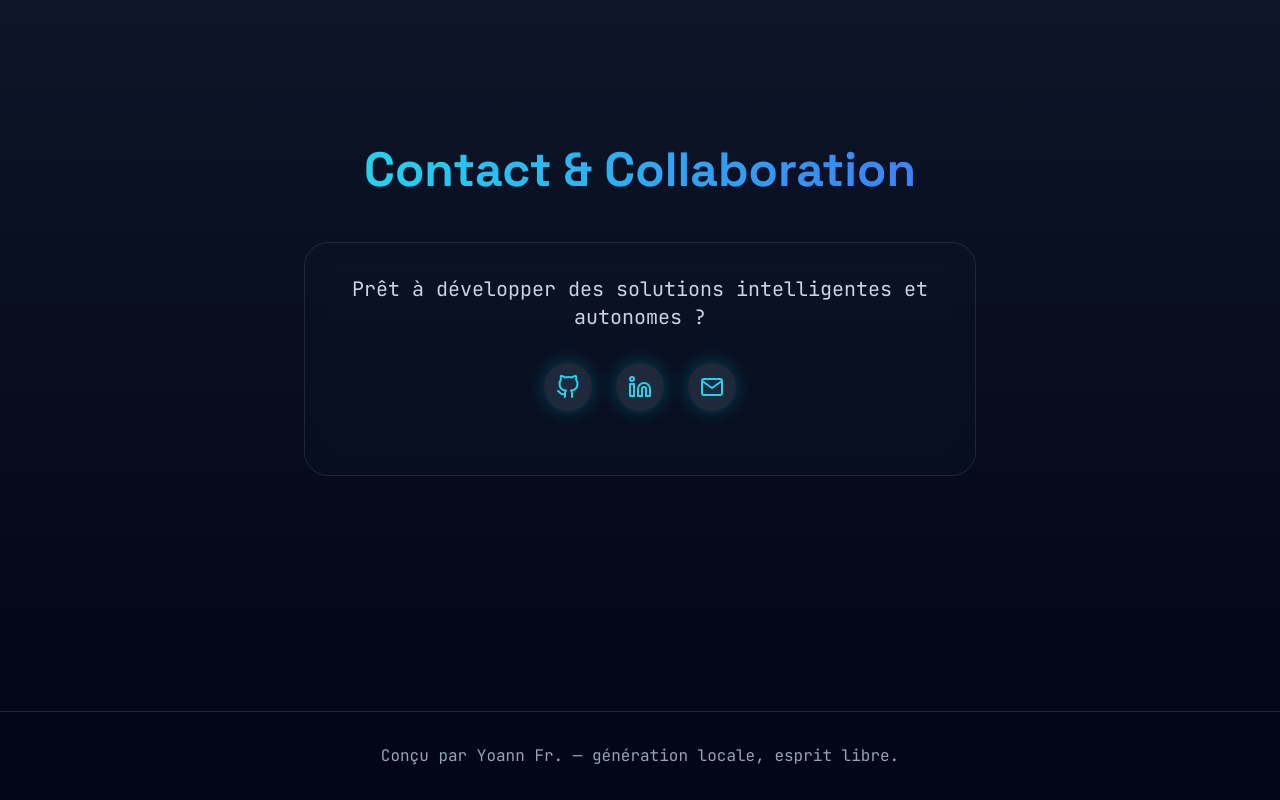
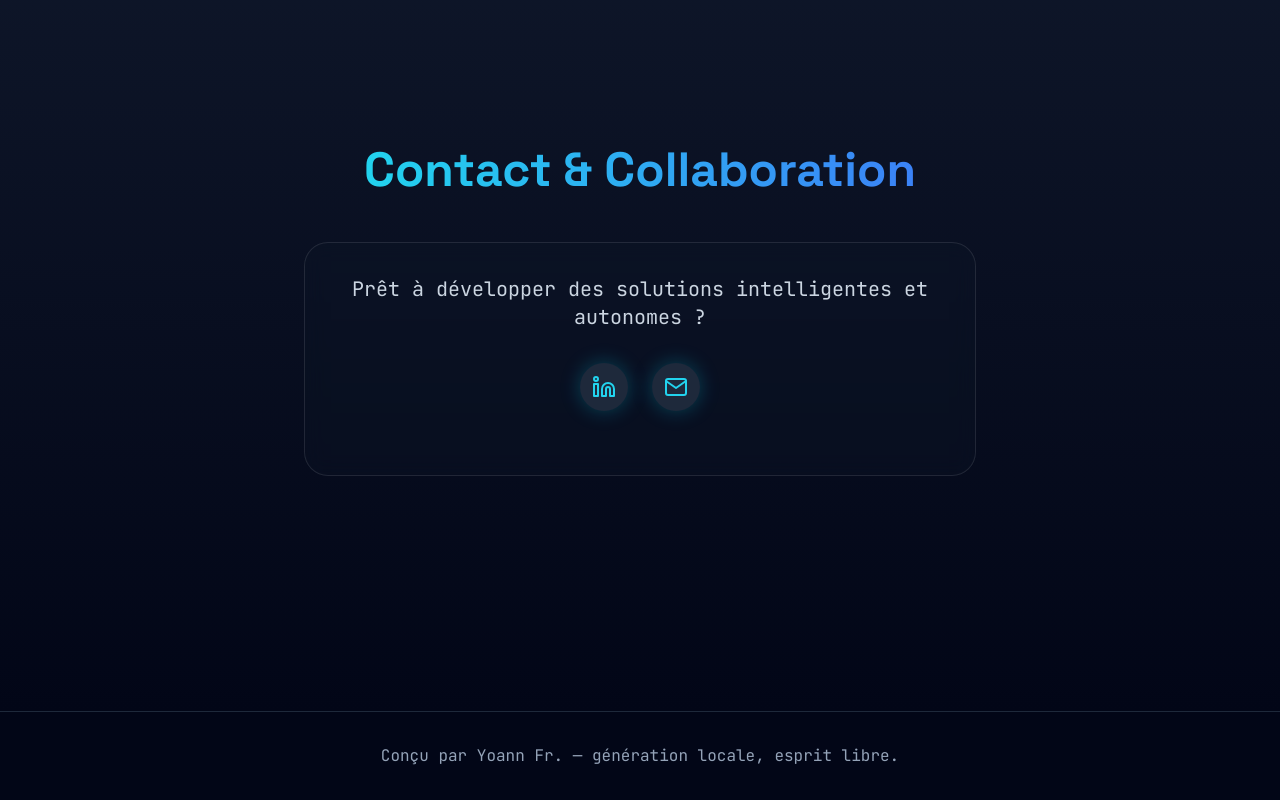
Before and after one commit to yoannfradin-sudo/yoannfr.github.io, a plain HTML site: page index.html in a window 1280 px wide. Shown: the part 2489-3289 px from the top of the page. Drawn offline with nearby package versions, Linux system fonts and the light colour scheme.

Commit message:
Remove GitHub link from index.html
Removed GitHub link from the footer section.

```diff
--- a/index.html
+++ b/index.html
@@ -1,3 +1,4 @@
+
 <!DOCTYPE html>
 <html lang="fr">
 <head>
@@ -272,9 +273,6 @@
                     Prêt à développer des solutions intelligentes et autonomes ?
                 </p>
                 <div class="flex justify-center space-x-6 mb-8">
-                    <a href="https://github.com" class="w-12 h-12 rounded-full bg-slate-800 flex items-center justify-center hover:bg-cyan-500/10 transition-all duration-300 glow">
-                        <i data-feather="github" class="text-cyan-400"></i>
-                    </a>
                     <a href="https://www.linkedin.com/in/yoannfradin/" class="w-12 h-12 rounded-full bg-slate-800 flex items-center justify-center hover:bg-cyan-500/10 transition-all duration-300 glow">
                         <i data-feather="linkedin" class="text-cyan-400"></i>
                     </a>
@@ -282,7 +280,7 @@
                         <i data-feather="mail" class="text-cyan-400"></i>
                     </a>
                 </div>
-                <p class="text-slate-400 text-sm">
+<p class="text-slate-400 text-sm">
 
                 </p>
             </div>
```
